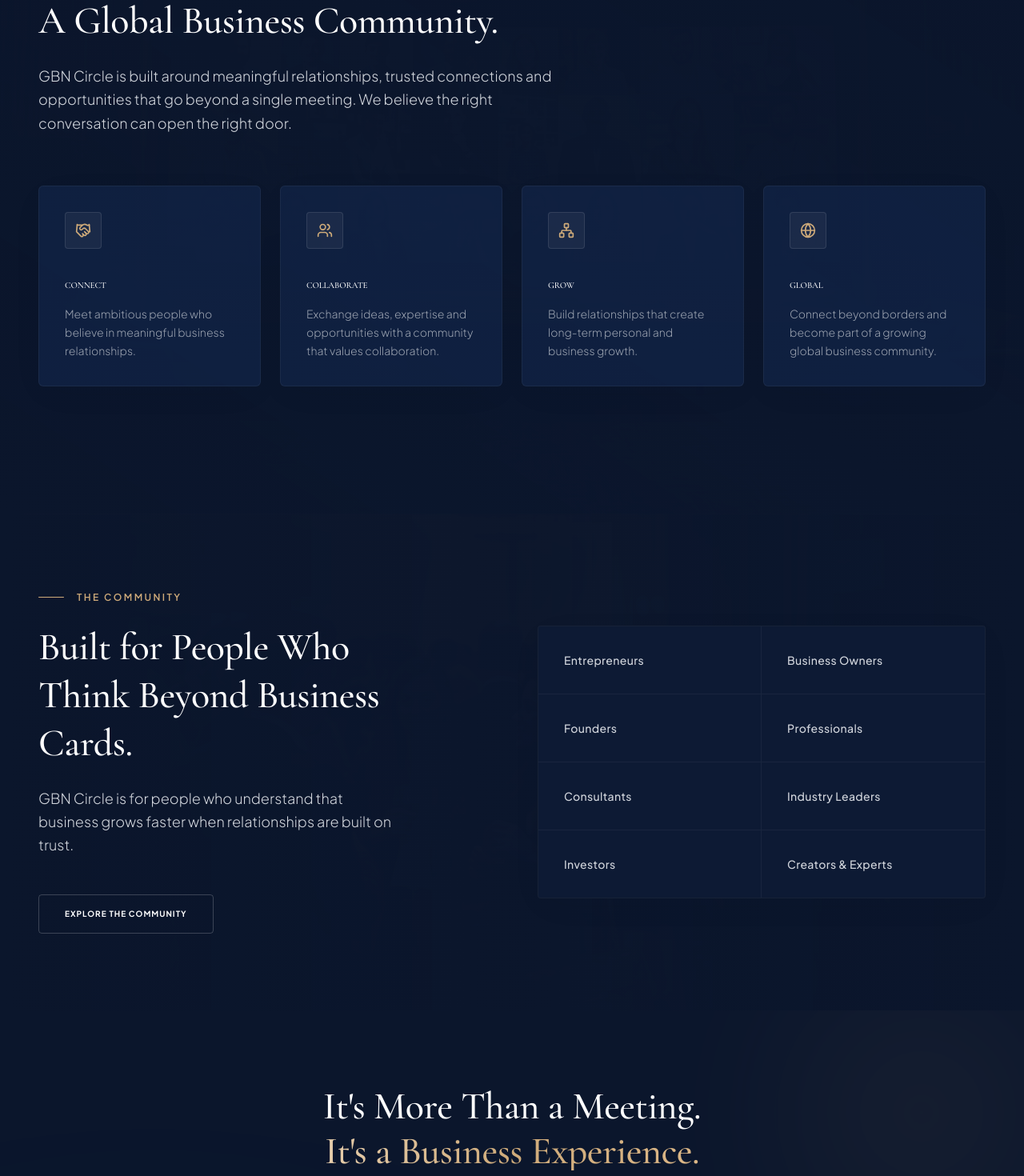
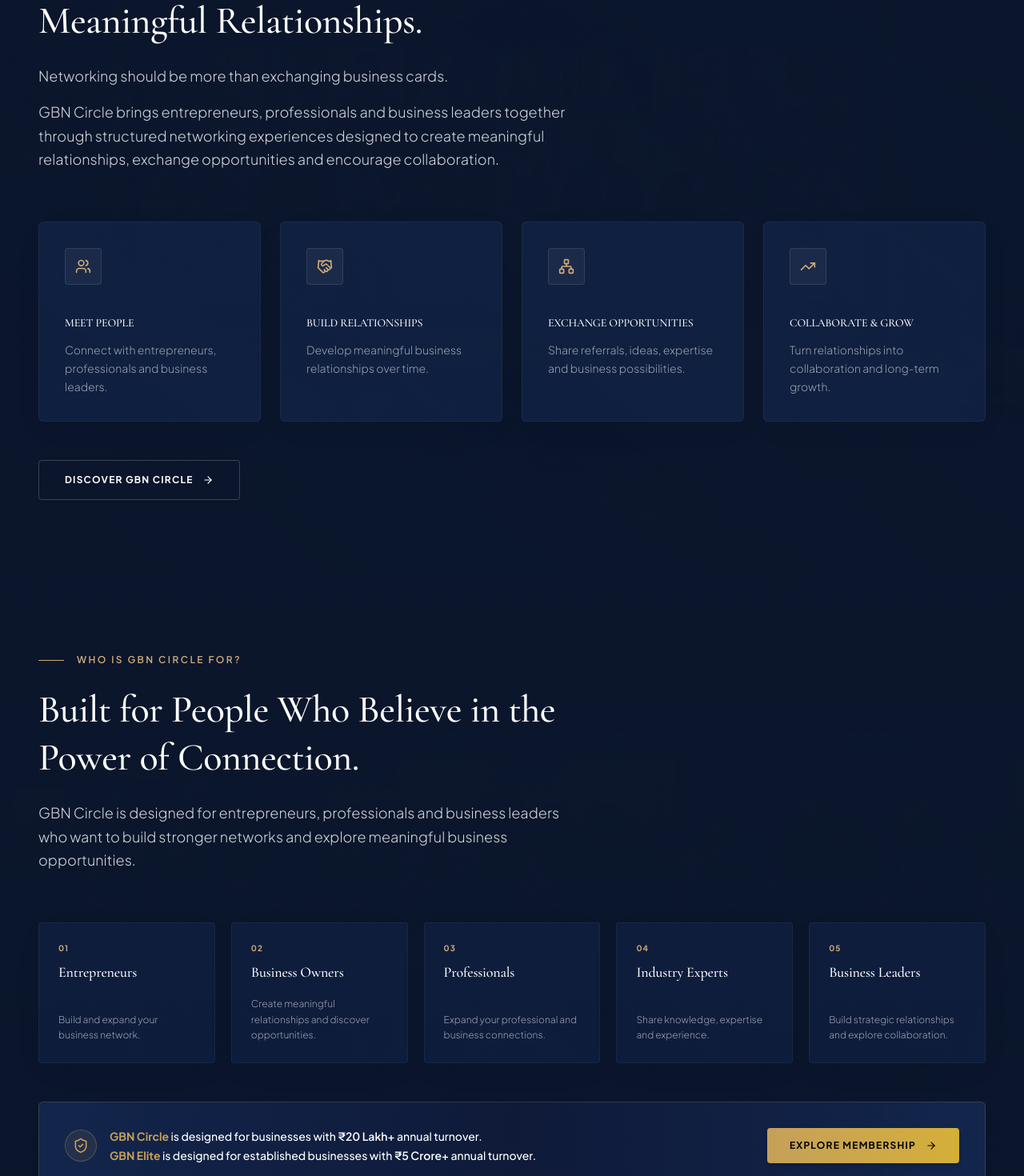
Before and after one commit to nimethfernando/gbn-circle, a Next.js app: page / in a window 1280 px wide. Shown: the part 1000-2470 px from the top of the page at 80% size. Built offline with nearby package versions, Linux system fonts and the light colour scheme.

Commit message:
feat: align Home and Contact page copy and structure with PRD Pages 2-6, 46

```diff
--- a/src/components/home/GlobalNetwork.tsx
+++ b/src/components/home/GlobalNetwork.tsx
@@ -9,7 +9,7 @@
             <div className="container mx-auto px-6 md:px-12 max-w-7xl relative z-10">
                 <div className="text-center max-w-4xl mx-auto mb-16 animate-fade-in-up">
                     <h2 className="text-4xl md:text-5xl font-serif text-white mb-6">
-                        Think Global. <span className="text-gradient-gold">Connect Global.</span>
+                        Business Has No Borders. <span className="text-gradient-gold">Neither Should Your Network.</span>
                     </h2>
                     <p className="text-lg text-gray-300 leading-relaxed font-light">
                         GBN Circle connects people beyond their immediate business environment, creating opportunities to build relationships across cities, industries and borders.
--- a/src/components/home/WhatIsGBN.tsx
+++ b/src/components/home/WhatIsGBN.tsx
@@ -1,33 +1,39 @@
-import { Users, Handshake, Network, Globe } from "lucide-react";
+import { Users, Handshake, Network, TrendingUp, ArrowRight } from "lucide-react";
 import Image from "next/image";
+import Link from "next/link";
 
 export default function WhatIsGBN() {
   const points = [
     {
-            title: "CONNECT",
-            description: "Meet ambitious people who believe in meaningful business relationships.",
+      title: "Meet People",
+      description: "Connect with entrepreneurs, professionals and business leaders.",
+      icon: <Users className="w-5 h-5 text-gbn-gold" />,
+    },
+    {
+      title: "Build Relationships",
+      description: "Develop meaningful business relationships over time.",
       icon: <Handshake className="w-5 h-5 text-gbn-gold" />,
     },
     {
-            title: "COLLABORATE",
-            description: "Exchange ideas, expertise and opportunities with a community that values collaboration.",
-            icon: <Users className="w-5 h-5 text-gbn-gold" />,
-        },
-        {
-            title: "GROW",
-            description: "Build relationships that create long-term personal and business growth.",
+      title: "Exchange Opportunities",
+      description: "Share referrals, ideas, expertise and business possibilities.",
       icon: <Network className="w-5 h-5 text-gbn-gold" />,
     },
     {
-            title: "GLOBAL",
-            description: "Connect beyond borders and become part of a growing global business community.",
-            icon: <Globe className="w-5 h-5 text-gbn-gold" />,
+      title: "Collaborate & Grow",
+      description: "Turn relationships into collaboration and long-term growth.",
+      icon: <TrendingUp className="w-5 h-5 text-gbn-gold" />,
     },
   ];
 
   return (
     <section className="py-24 bg-gbn-navy relative overflow-hidden">
-            <Image src="/event-global-CKOLaEg2 (1).jpg" alt="Background" fill className="object-cover opacity-[0.07] pointer-events-none mix-blend-screen" />
+      <Image
+        src="/event-global-CKOLaEg2 (1).jpg"
+        alt="Background"
+        fill
+        className="object-cover opacity-[0.07] pointer-events-none mix-blend-screen"
+      />
       <div className="absolute inset-0 bg-gradient-to-tr from-gbn-navy via-gbn-navy/90 to-gbn-navy pointer-events-none"></div>
 
       <div className="container mx-auto px-6 md:px-12 max-w-7xl relative z-10">
@@ -35,20 +41,25 @@
           <div className="flex items-center gap-4 mb-6">
             <div className="h-px w-8 bg-gbn-gold rounded-full"></div>
             <p className="text-gbn-gold uppercase tracking-[0.2em] text-xs font-semibold">
-                            Why Join
+              What is GBN Circle?
             </p>
           </div>
 
           <h2 className="text-4xl md:text-5xl font-serif text-white mb-6 leading-tight">
-                        More Than Networking. <br className="hidden md:block" />A Global Business Community.
+            A Business Network Built Around Meaningful Relationships.
           </h2>
 
-                    <p className="text-lg text-gray-300 font-light leading-relaxed max-w-2xl">
-                        GBN Circle is built around meaningful relationships, trusted connections and opportunities that go beyond a single meeting. We believe the right conversation can open the right door.
+          <div className="space-y-4 text-lg text-gray-300 font-light leading-relaxed max-w-2xl">
+            <p>Networking should be more than exchanging business cards.</p>
+            <p>
+              GBN Circle brings entrepreneurs, professionals and business leaders together
+              through structured networking experiences designed to create meaningful
+              relationships, exchange opportunities and encourage collaboration.
             </p>
           </div>
+        </div>
 
-                <div className="grid md:grid-cols-2 lg:grid-cols-4 gap-6 mb-16">
+        <div className="grid md:grid-cols-2 lg:grid-cols-4 gap-6 mb-12">
           {points.map((point, index) => (
             <div
               key={index}
@@ -57,10 +68,24 @@
               <div className="mb-8 p-3 bg-white/5 border border-white/10 rounded-sm inline-block group-hover:bg-gbn-gold/10 transition-colors">
                 {point.icon}
               </div>
-                            <h3 className="text-[11px] tracking-[0.2em] uppercase font-bold text-gbn-gold mb-4">{point.title}</h3>
-                            <p className="text-gray-400 font-light text-sm leading-relaxed">{point.description}</p>
+              <h3 className="text-sm uppercase tracking-wider font-bold text-white group-hover:text-gbn-gold mb-3 transition-colors">
+                {point.title}
+              </h3>
+              <p className="text-gray-400 font-light text-sm leading-relaxed">
+                {point.description}
+              </p>
             </div>
           ))}
+        </div>
+
+        <div>
+          <Link
+            href="/about"
+            className="inline-flex items-center gap-3 bg-transparent border border-white/20 text-white text-xs tracking-widest font-bold px-8 py-4 rounded-sm transition-all hover:border-gbn-gold hover:text-gbn-gold uppercase shadow-sm group"
+          >
+            <span>Discover GBN Circle</span>
+            <ArrowRight size={14} className="group-hover:translate-x-1 transition-transform" />
+          </Link>
         </div>
       </div>
     </section>
--- a/src/components/home/WhoIsGBNFor.tsx
+++ b/src/components/home/WhoIsGBNFor.tsx
@@ -1,55 +1,104 @@
 import Link from "next/link";
 import Image from "next/image";
+import { ArrowRight, ShieldCheck } from "lucide-react";
 
 export default function WhoIsGBNFor() {
-    const matrix = [
-        "Entrepreneurs", "Business Owners",
-        "Founders", "Professionals",
-        "Consultants", "Industry Leaders",
-        "Investors", "Creators & Experts"
+  const cards = [
+    {
+      title: "Entrepreneurs",
+      desc: "Build and expand your business network.",
+    },
+    {
+      title: "Business Owners",
+      desc: "Create meaningful relationships and discover opportunities.",
+    },
+    {
+      title: "Professionals",
+      desc: "Expand your professional and business connections.",
+    },
+    {
+      title: "Industry Experts",
+      desc: "Share knowledge, expertise and experience.",
+    },
+    {
+      title: "Business Leaders",
+      desc: "Build strategic relationships and explore collaboration.",
+    },
   ];
 
   return (
     <section className="py-24 bg-gbn-navy text-white relative">
-            <Image src="/event-networking-BdmXOEy2 (1).jpg" alt="Background" fill className="object-cover opacity-10 pointer-events-none mix-blend-screen" />
-            <div className="absolute inset-0 bg-gradient-to-l from-gbn-navy via-gbn-navy/90 to-gbn-navy pointer-events-none"></div>
+      <Image
+        src="/event-networking-BdmXOEy2 (1).jpg"
+        alt="Background"
+        fill
+        className="object-cover opacity-10 pointer-events-none mix-blend-screen"
+      />
+      <div className="absolute inset-0 bg-gradient-to-b from-gbn-navy via-gbn-navy/95 to-gbn-navy pointer-events-none"></div>
 
       <div className="container mx-auto px-6 md:px-12 max-w-7xl relative z-10">
-                <div className="grid lg:grid-cols-2 gap-16 items-center">
-
-                    <div className="animate-fade-in-up">
+        <div className="max-w-3xl mb-16 animate-fade-in-up">
           <div className="flex items-center gap-4 mb-6">
             <div className="h-px w-8 bg-gbn-gold rounded-full"></div>
             <p className="text-gbn-gold uppercase tracking-[0.2em] text-xs font-semibold">
-                                The Community
+              Who is GBN Circle For?
             </p>
           </div>
-                        <h2 className="text-4xl md:text-5xl font-serif text-white mb-6 leading-tight max-w-lg">
-                            Built for People Who Think Beyond Business Cards.
+
+          <h2 className="text-4xl md:text-5xl font-serif text-white mb-6 leading-tight">
+            Built for People Who Believe in the Power of Connection.
           </h2>
-                        <p className="text-lg text-gray-300 font-light mb-12 leading-relaxed max-w-md">
-                            GBN Circle is for people who understand that business grows faster when relationships are built on trust.
+
+          <p className="text-lg text-gray-300 font-light leading-relaxed max-w-2xl">
+            GBN Circle is designed for entrepreneurs, professionals and business leaders who want to build stronger networks and explore meaningful business opportunities.
           </p>
-                        <Link
-                            href="/community"
-                            className="inline-flex bg-transparent border border-white/20 text-white text-[10px] tracking-widest font-bold px-8 py-4 rounded-sm transition-all hover:border-gbn-gold hover:text-gbn-gold uppercase"
-                        >
-                            Explore the Community
-                        </Link>
         </div>
 
-                    <div className="grid grid-cols-2 bg-gbn-navy rounded-sm border border-white/5 premium-shadow overflow-hidden">
-                        {matrix.map((item, idx) => (
+        {/* 5 Cards */}
+        <div className="grid sm:grid-cols-2 lg:grid-cols-3 xl:grid-cols-5 gap-5 mb-12">
+          {cards.map((card, idx) => (
             <div
               key={idx}
-                                className={`p-8 border-white/5 flex items-center bg-gbn-navy-light/20 hover:bg-gbn-navy-light/60 transition-colors ${idx % 2 === 0 ? "border-r" : ""
-                                    } ${idx < matrix.length - 2 ? "border-b" : ""}`}
+              className="p-6 bg-gbn-navy-light/40 border border-white/5 rounded-sm hover:border-[#c5a059]/40 hover:bg-gbn-navy-light/70 transition-all duration-300 flex flex-col justify-between group premium-shadow"
             >
-                                <span className="text-sm font-medium text-gray-300 tracking-wide">{item}</span>
+              <div>
+                <span className="text-[10px] font-bold text-gbn-gold tracking-widest uppercase mb-2 block">
+                  0{idx + 1}
+                </span>
+                <h3 className="text-lg font-serif text-white group-hover:text-gbn-gold transition-colors mb-2">
+                  {card.title}
+                </h3>
+              </div>
+              <p className="text-gray-400 font-light text-xs leading-relaxed mt-2">
+                {card.desc}
+              </p>
             </div>
           ))}
         </div>
 
+        {/* Eligibility Highlight */}
+        <div className="bg-gradient-to-r from-gbn-navy-light/80 via-[#101b3b]/90 to-gbn-navy-light/80 border border-[#c5a059]/20 rounded-md p-6 sm:p-8 flex flex-col md:flex-row items-center justify-between gap-6 mb-10 shadow-lg">
+          <div className="flex items-start gap-4">
+            <div className="w-10 h-10 rounded-full bg-[#c5a059]/10 border border-[#c5a059]/30 flex items-center justify-center text-[#c5a059] shrink-0 mt-0.5">
+              <ShieldCheck size={20} />
+            </div>
+            <div className="space-y-1 text-sm text-gray-300">
+              <p className="font-medium text-white">
+                <span className="text-[#c5a059] font-bold">GBN Circle</span> is designed for businesses with <span className="text-white font-semibold">₹20 Lakh+</span> annual turnover.
+              </p>
+              <p className="font-medium text-white">
+                <span className="text-[#c5a059] font-bold">GBN Elite</span> is designed for established businesses with <span className="text-white font-semibold">₹5 Crore+</span> annual turnover.
+              </p>
+            </div>
+          </div>
+
+          <Link
+            href="/community"
+            className="inline-flex items-center gap-3 bg-gradient-to-r from-[#c5a059] to-[#d4af37] text-black text-xs tracking-widest font-bold px-7 py-3.5 rounded-sm transition-all hover:scale-105 uppercase whitespace-nowrap shadow-md"
+          >
+            <span>Explore Membership</span>
+            <ArrowRight size={14} />
+          </Link>
         </div>
       </div>
     </section>
--- a/src/components/layout/Header.tsx
+++ b/src/components/layout/Header.tsx
@@ -92,10 +92,10 @@
           </Link>
 
           <Link
-            href="/events"
+            href="/community"
             className="hidden lg:inline-flex bg-gradient-to-r from-[#c5a059] to-[#d4af37] text-black text-[10px] tracking-widest font-bold px-5 py-2.5 rounded transition-all hover:scale-105 uppercase whitespace-nowrap shadow-md"
           >
-            Join Session
+            Join GBN Circle
           </Link>
 
           <button
@@ -140,11 +140,11 @@
               Admin Portal
             </Link>
             <Link
-              href="/events"
+              href="/community"
               className="inline-flex justify-center bg-gradient-to-r from-[#c5a059] to-[#d4af37] text-black text-[11px] tracking-widest font-bold px-6 py-3 rounded uppercase"
               onClick={() => setMobileMenuOpen(false)}
             >
-              Join Session
+              Join GBN Circle
             </Link>
           </div>
         </div>
```
Also changed, not shown: src/app/contact/page.tsx (+192 -114 lines). Lines whose indentation alone changed are shown as unchanged.
